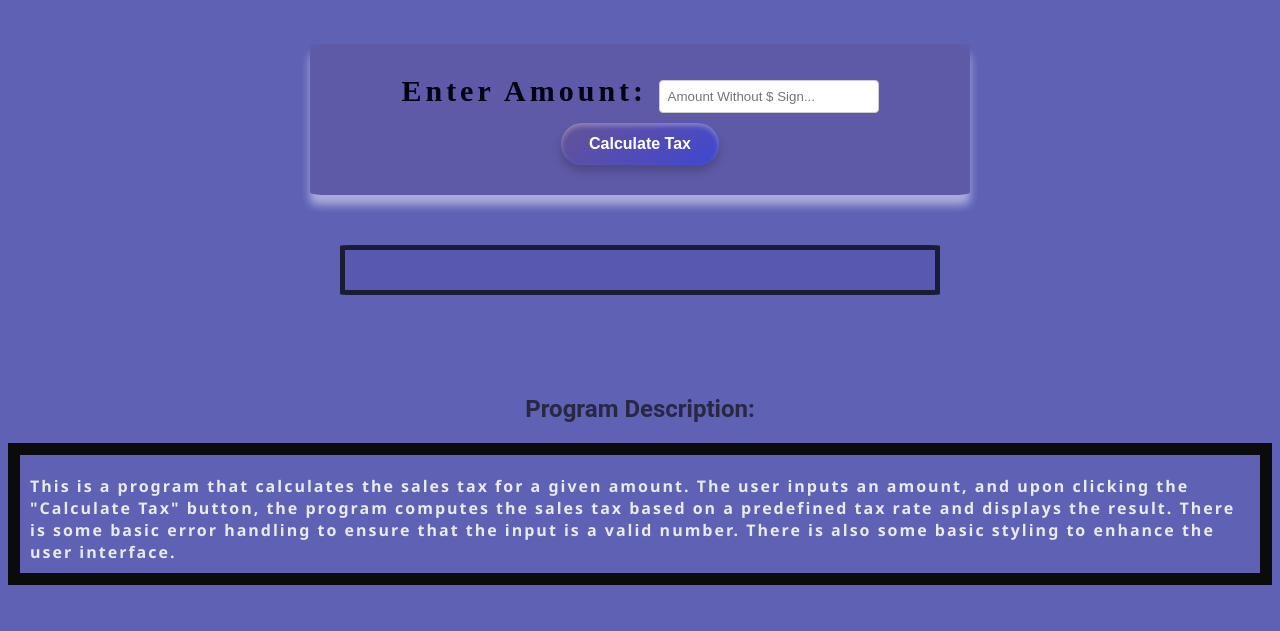
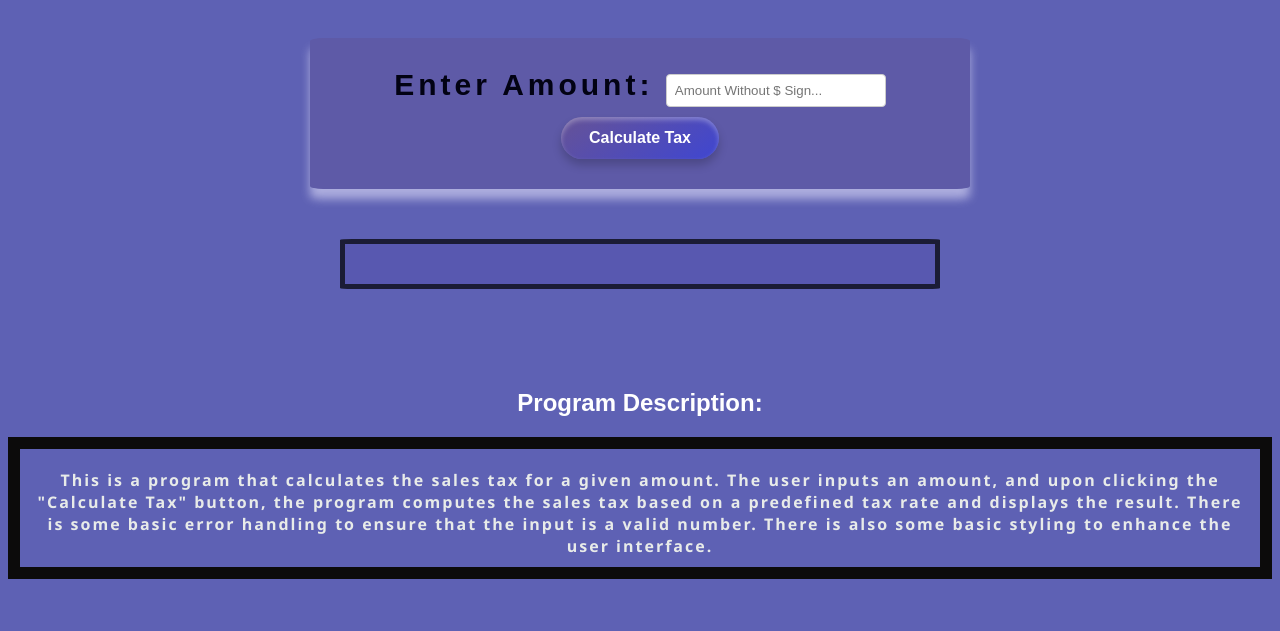
Before and after one commit to Blincoechad/PortfolioBlincoe, a plain HTML site: page salesTaxProgram/index.html in a window 1280 px wide. Shown: the part 169-800 px from the top of the page. Drawn offline with Linux system fonts and the light colour scheme.

Commit message:
last font fix attempt 2

```diff
--- a/salesTaxProgram/styles.css
+++ b/salesTaxProgram/styles.css
@@ -1,32 +1,61 @@
+/* Base settings */
 html {
-    font-family: 'Roboto' !important;
+    font-family: Arial, Helvetica, sans-serif;
     background-color: rgb(94, 97, 180);
     margin: 0;
     padding: 0;
 }
-h2 {
-    color: white;
+
+/* Headings */
+h1, h2 {
     display: flex;
     justify-content: center;
     margin-top: 100px;
+    color: rgb(28, 139, 71);
 }
+
 h1 {
-    color: rgb(28, 139, 71);
-    display: flex;
-    justify-content: center;
-    margin-top: 100px;
     padding-top: 100px;
 }
+
+h2 {
+    color: white;
+}
+
+/* Title */
 .title {
     display: flex;
     justify-content: center;
     margin-top: 60px;
     padding-top: 50px;
     color: rgb(19, 12, 88);
-    font-family: Cambria, Cochin, Georgia, Times, 'Times New Roman', serif;
+    font-family: 'Arial', sans-serif;
     font-weight: bold;
     letter-spacing: 4px;
 }
+
+/* Input container */
+.inputContainer {
+    display: flex;
+    justify-content: center;
+    align-items: center;
+    flex-wrap: wrap;
+    gap: 10px;
+    margin: 60px auto 0 auto;
+    max-width: 600px;
+    width: 90%;
+    padding: 30px;
+    background-color: rgb(94, 90, 167);
+    box-shadow: 0 10px 10px rgba(192, 192, 232, 0.8);
+    border-radius: 2%;
+    color: rgb(2, 2, 19);
+    font-size: 30px;
+    font-family: 'Arial', sans-serif;
+    font-weight: bold;
+    letter-spacing: 4px;
+}
+
+/* Input field */
 #amount {
     width: 220px;
     max-width: 100%;
@@ -36,49 +65,28 @@ h1 {
     border-radius: 4px;
 }
 
-.inputContainer {
-    display: flex;
-    justify-content: center;
-    align-items: center;
-    flex-wrap: wrap;
-    gap: 10px;
-    margin-top: 60px;
-    margin-left: auto;
-    margin-right: auto;
-    max-width: 600px;
-    width: 90%;
-    padding: 30px;
-    background-color: rgb(94, 90, 167);
-    box-shadow: 0 10px 10px rgba(192, 192, 232, 0.8);
-    border-radius: 2%;
-    color: rgb(2, 2, 19);
-    font-size: 30px;
-    font-family: 'Times New Roman', serif;;
-    font-weight: bold;
-    letter-spacing: 4px;
-}
+/* Output container */
 .outputContainer {
     display: flex;
     justify-content: center;
-    margin-top: 50px;
+    margin: 50px auto 0 auto;
     border: 5px solid black;
     border-radius: 2%;
-    margin-left: auto;
-    margin-right: auto;
     max-width: 600px;
     width: 90%;
     padding: 20px;
-    background-color: rgba(81, 76, 170, 0.559);
+    background-color: rgba(81, 76, 170, 0.56);
     opacity: 70%;
     box-sizing: border-box;
-    overflow-wrap: wrap;
+    overflow-wrap: break-word;
     word-wrap: break-word;
     word-break: break-word;
 }
+
 .outputContainer p {
     font-size: 35px;
     color: rgb(252, 251, 251);
-    font-family: 'Times New Roman', serif;
+    font-family: 'Arial', Helvetica, sans-serif;
     letter-spacing: 4px;
     animation: textGlow 1s infinite alternate;
     margin: 0;
@@ -86,33 +94,35 @@ h1 {
     max-width: 100%;
     text-align: center;
 }
+
+/* Optional output font class */
 .output {
-    font-family: 'Gill Sans';
+    font-family: 'Arial', Helvetica, sans-serif;
 }
-    /*  created an animation that makes the out
-text glow */
-@keyframes  textGlow {
+
+/* Glow animation */
+@keyframes textGlow {
     from {
         text-shadow: 0 0 5px rgb(19, 70, 13), 0 0 10px rgb(250, 245, 245), 0 0 20px rgb(5, 5, 6);
     }
     to {
         text-shadow: 0 0 10px rgb(0, 1, 10), 0 0 60px rgb(242, 243, 245), 0 0 30px rgb(1, 2, 4);
     }
+}
 
-
-}
+/* Button styling */
 button {
     background: linear-gradient(145deg, #665396, #3f46d1);
     color: white;
     padding: 12px 28px;
     border: none;
-  border-radius: 999px; /* full rounded corners = bubble shape */
+    border-radius: 999px;
     font-size: 16px;
     font-weight: 600;
     cursor: pointer;
     box-shadow:
-    0 6px 10px rgba(0, 0, 0, 0.2), /* outer shadow */
-    inset 0 3px 5px rgba(255, 255, 255, 0.3); /* inner glow for soft depth */
+        0 6px 10px rgba(0, 0, 0, 0.2),
+        inset 0 3px 5px rgba(255, 255, 255, 0.3);
     transition: all 0.25s ease;
 }
 
@@ -129,32 +139,35 @@ button:active {
         inset 0 4px 6px rgba(0, 0, 0, 0.25);
 }
 
+/* Paragraph styling */
+p {
+    color: rgba(13, 12, 15, 0.67);
+    display: flex;
+    justify-content: center;
+    text-align: center;
+}
 
-h2, p {
-    color: rgba(13, 12, 15, 0.671);
-    display: flex;
-    justify-self: center;
-    overflow: wrap;
-}
+/* Description box */
 .description {
     display: flex;
     justify-content: center;
     margin-top: 20px;
-    padding-top: 20px;
-    padding-bottom: 10px;
-    padding-left: 10px;
-    padding-right: 10px;
+    padding: 20px 10px 10px 10px;
     color: rgb(232, 235, 233);
     font-family: 'Segoe UI', Tahoma, Geneva, Verdana, sans-serif;
     font-weight: bold;
     letter-spacing: 2px;
     border: 12px solid rgb(12, 11, 11);
 }
+
+/* Output total */
 .output-total {
     color: rgb(232, 91, 187);
     text-decoration: underline;
     font-size: 30px;
 }
+
+/* Error text */
 .error-text {
     font-family: 'Courier New', monospace;
     font-weight: bold;
```
Lines whose indentation alone changed are shown as unchanged.
